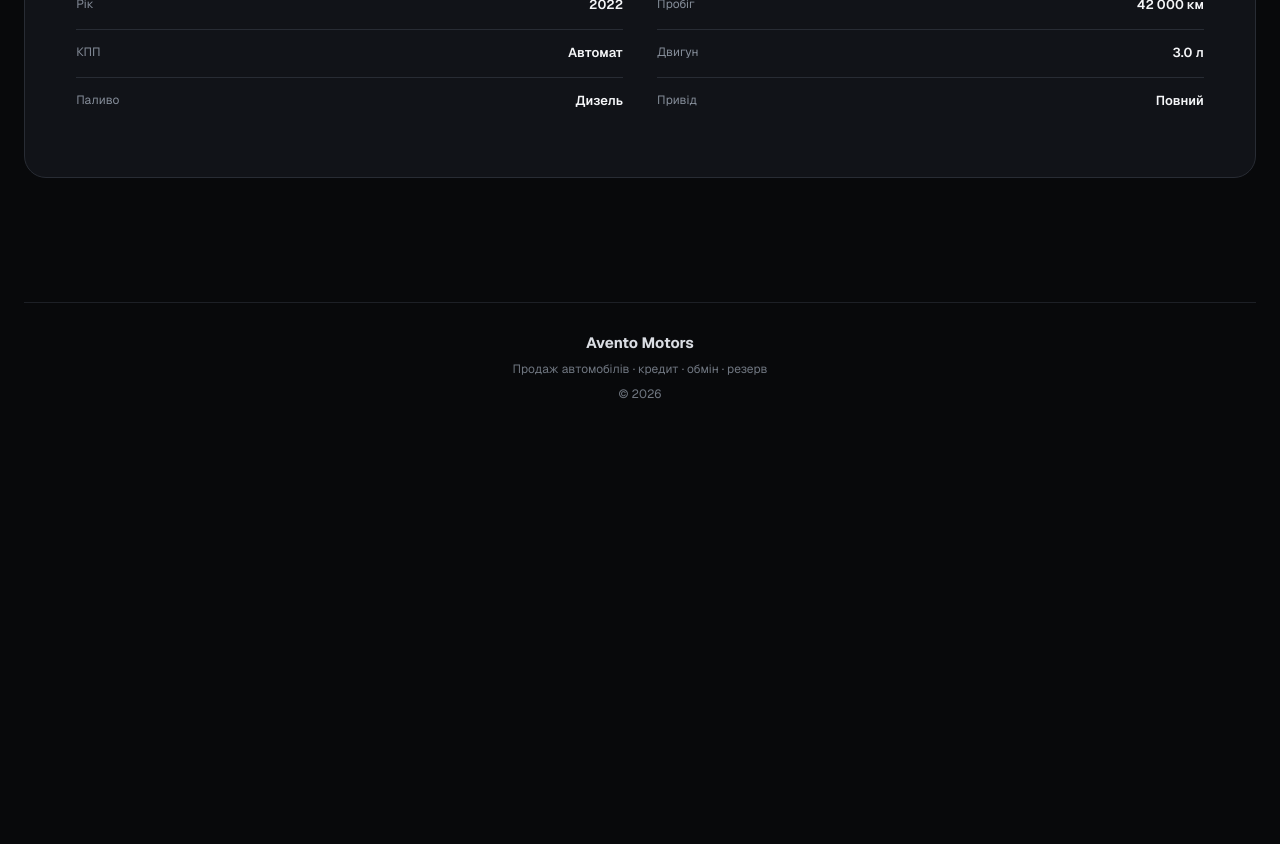
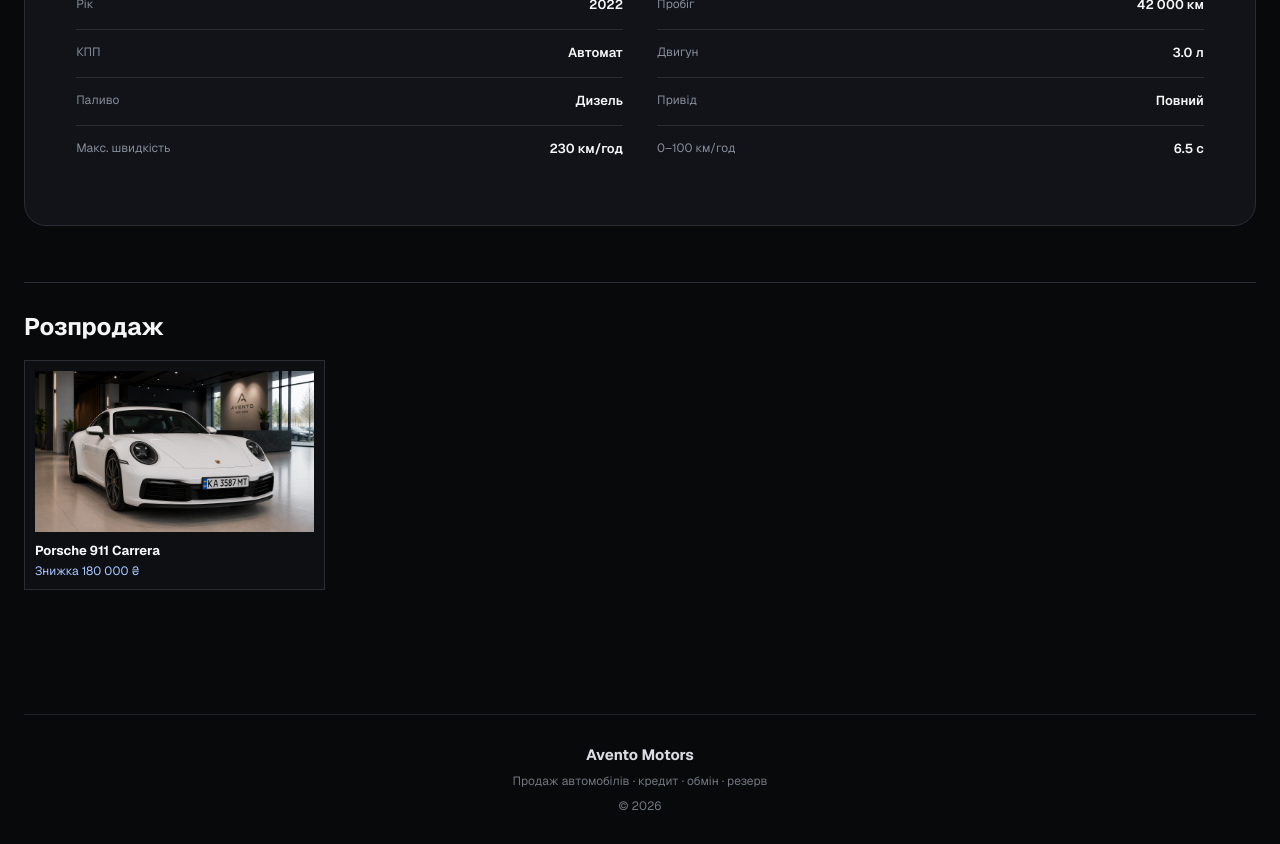
Before and after one commit to corrtx/Aventomotors, a Next.js app: page /cars/bmw-x5 in a window 1280 px wide. Shown: the part 1000-1844 px from the top of the page. Before the commit the page ends 1432 px from the top, so only its background shows below. Built offline with nearby package versions, Linux system fonts and the light colour scheme.

Commit message:
feat: add vehicle performance and sale rail

```diff
--- a/app/components/AventoSite.tsx
+++ b/app/components/AventoSite.tsx
@@ -141,6 +141,8 @@
           <div><dt>КПП</dt><dd>{car.transmission}</dd></div>
           <div><dt>Двигун</dt><dd>{car.engine.toFixed(1)} л</dd></div>
           <div><dt>Привід</dt><dd>{car.drive}</dd></div>
+          <div><dt>Макс. швидкість</dt><dd>{car.topSpeed} км/год</dd></div>
+          <div><dt>0–100 км/год</dt><dd>{car.zeroToHundred.toFixed(1)} с</dd></div>
         </dl>
       </div>
 
--- a/app/components/CarDetailPage.tsx
+++ b/app/components/CarDetailPage.tsx
@@ -2,7 +2,7 @@
 
 import { useState } from "react";
 import Link from "next/link";
-import type { Car } from "@/lib/catalog";
+import { cars, type Car } from "@/lib/catalog";
 import { Header, RatingBadge, RequestModal, type Action } from "./AventoSite";
 import { CarGallery } from "./CarGallery";
 
@@ -10,6 +10,7 @@
 
 export function CarDetailPage({ car }: { car: Car }) {
   const [request, setRequest] = useState<Action | null>(null);
+  const saleCars = cars.filter((item) => item.isSpecialOffer && item.id !== car.id);
 
   return (
     <div className="site-frame">
@@ -48,8 +49,20 @@
             <div><dt>Двигун</dt><dd>{car.engine.toFixed(1)} л</dd></div>
             <div><dt>Паливо</dt><dd>{car.fuel}</dd></div>
             <div><dt>Привід</dt><dd>{car.drive}</dd></div>
+            <div><dt>Макс. швидкість</dt><dd>{car.topSpeed} км/год</dd></div>
+            <div><dt>0–100 км/год</dt><dd>{car.zeroToHundred.toFixed(1)} с</dd></div>
           </dl>
         </section>
+
+        {saleCars.length > 0 && <section className="sale-rail">
+          <div className="sale-rail-heading"><h2>Розпродаж</h2>{cars.filter((item) => item.isSpecialOffer).length > 4 && <Link href="/cars?specialOffer=true">Усі спецпропозиції</Link>}</div>
+          <div className="sale-grid">
+            {saleCars.slice(0, 4).map((item) => <Link className="sale-card" href={`/cars/${item.id}`} key={item.id}>
+              <img src={item.coverImage} alt="" />
+              <div><strong>{item.brand} {item.model}</strong><span>Знижка {formatNumber.format(item.discount ?? 0)} ₴</span></div>
+            </Link>)}
+          </div>
+        </section>}
       </main>
 
       <footer><strong>Avento Motors</strong><span>Продаж автомобілів · кредит · обмін · резерв</span><span>© 2026</span></footer>
--- a/app/globals.css
+++ b/app/globals.css
@@ -1036,6 +1036,59 @@
   color: #fff;
 }
 
+.sale-rail {
+  margin-top: 56px;
+  padding-top: 28px;
+  border-top: 1px solid var(--line);
+}
+
+.sale-rail-heading {
+  display: flex;
+  align-items: baseline;
+  justify-content: space-between;
+  gap: 20px;
+  margin-bottom: 18px;
+}
+
+.sale-rail h2 {
+  margin: 0;
+  font-size: 24px;
+}
+
+.sale-rail-heading a {
+  color: #aeb6c2;
+  font-size: 13px;
+}
+
+.sale-rail-heading a:hover { color: #fff; }
+
+.sale-grid {
+  display: grid;
+  grid-template-columns: repeat(4, minmax(0, 1fr));
+  gap: 10px;
+}
+
+.sale-card {
+  display: grid;
+  gap: 10px;
+  min-width: 0;
+  padding: 10px;
+  border: 1px solid var(--line);
+  background: #0d0f13;
+}
+
+.sale-card:hover { border-color: #4b5361; }
+
+.sale-card img {
+  width: 100%;
+  aspect-ratio: 1.72;
+  object-fit: cover;
+}
+
+.sale-card div { display: grid; gap: 4px; }
+.sale-card strong { overflow: hidden; font-size: 13px; text-overflow: ellipsis; white-space: nowrap; }
+.sale-card span { color: #a7c7ff; font-size: 12px; }
+
 .selected-filter-chip:hover {
   border-color: #525965;
   background: #181b21;
```
Also changed, not shown: 1 other file (tests, documents, lock files or other folders).
